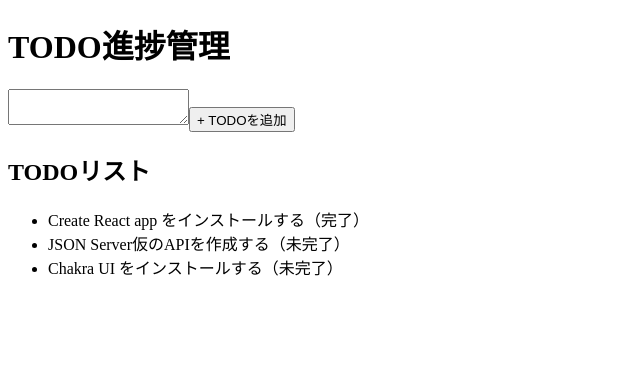
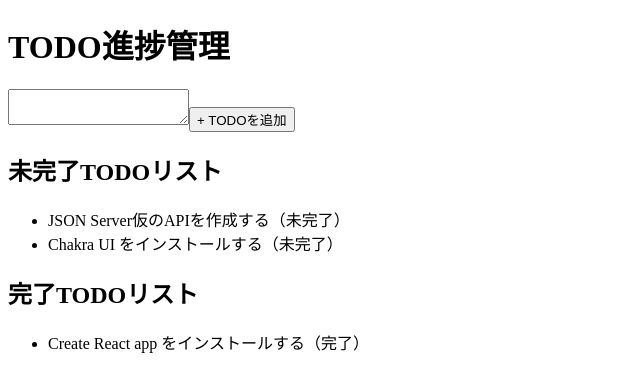
Before and after one commit to PoC-ymmtd0x0b/ToDo-List-of-Learning-from-the-Basics-React, a React (Create React App) app: page / in a window 1280 px wide. Shown: the top 392 px of the page, without its empty margins (0-640 px from the left). Built offline with nearby package versions, Linux system fonts and the light colour scheme; data requests are answered from the project's data file.

Commit message:
TODOリストを完了・未完了で表示を分ける

```diff
--- a/src/App.js
+++ b/src/App.js
@@ -16,15 +16,36 @@
     fetchData();
   }, []);
 
+  console.log("TODOリスト：", todoList);
+
+  const inCompletedList = todoList.filter((todo) => {
+    return !todo.done;
+  });
+  console.log("未完了TODOリスト：", inCompletedList);
+
+  const completedList = todoList.filter((todo) => {
+    return todo.done;
+  });
+  console.log("完了TODOリスト：", completedList);
+
   return (
     <>
       <h1>TODO進捗管理</h1>
       <textarea />
       <button>+ TODOを追加</button>
 
-      <h2>TODOリスト</h2>
+      <h2>未完了TODOリスト</h2>
       <ul>
-        {todoList.map((todo) => (
+        {inCompletedList.map((todo) => (
+          <li key={todo.id}>
+            {todo.content}（{todo.done ? "完了" : "未完了"}）
+          </li>
+        ))}
+      </ul>
+
+      <h2>完了TODOリスト</h2>
+      <ul>
+        {completedList.map((todo) => (
           <li key={todo.id}>
             {todo.content}（{todo.done ? "完了" : "未完了"}）
           </li>
```
